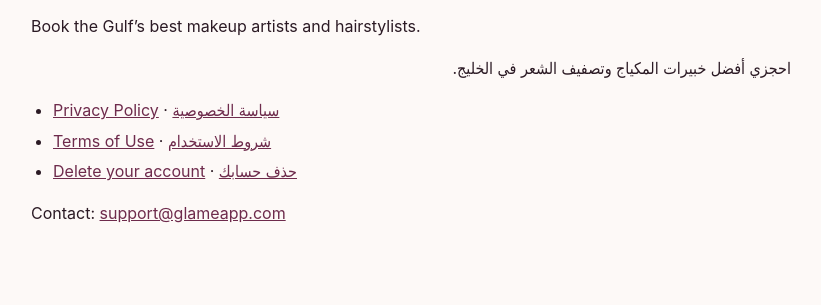
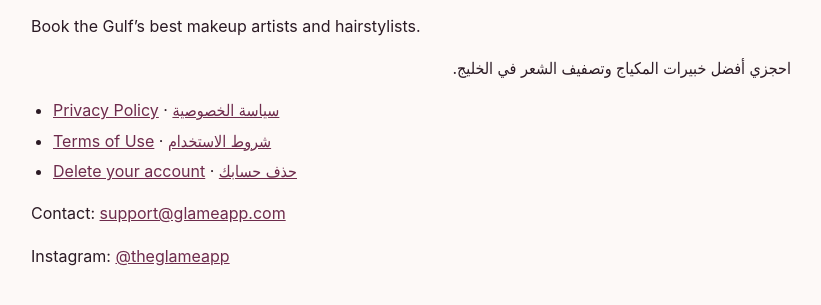
Before and after one commit to glameapp/glameapp.github.io, a plain HTML site: page index.html in a window 1280 px wide. Shown: the part 109-414 px from the top of the page, without its empty margins (229-1050 px from the left). Drawn offline with Linux system fonts and the light colour scheme.

Commit message:
Add Instagram @theglameapp: settings link, email footer, website
Co-Authored-By: Claude Opus 5.5 <noreply@anthropic.com>
Claude-Session: https://claude.ai/code/session_01KUosV4V7kL5h2pRvjonaES

```diff
--- a/index.html
+++ b/index.html
@@ -7,5 +7,5 @@ h1{color:#6E2B4C;font-size:30px;margin-bottom:4px}h2{color:#6E2B4C;font-size:19p
 ul{padding-inline-start:22px}li{margin:4px 0}
 </style></head><body>
 <nav></nav>
-<h1>Glame</h1><p>Book the Gulf’s best makeup artists and hairstylists.</p><p dir="rtl">احجزي أفضل خبيرات المكياج وتصفيف الشعر في الخليج.</p><ul><li><a href="privacy.html">Privacy Policy</a> · <a href="ar/privacy.html">سياسة الخصوصية</a></li><li><a href="terms.html">Terms of Use</a> · <a href="ar/terms.html">شروط الاستخدام</a></li><li><a href="delete-account.html">Delete your account</a> · <a href="ar/delete-account.html">حذف حسابك</a></li></ul><p>Contact: <a href="mailto:support@glameapp.com">support@glameapp.com</a></p>
+<h1>Glame</h1><p>Book the Gulf’s best makeup artists and hairstylists.</p><p dir="rtl">احجزي أفضل خبيرات المكياج وتصفيف الشعر في الخليج.</p><ul><li><a href="privacy.html">Privacy Policy</a> · <a href="ar/privacy.html">سياسة الخصوصية</a></li><li><a href="terms.html">Terms of Use</a> · <a href="ar/terms.html">شروط الاستخدام</a></li><li><a href="delete-account.html">Delete your account</a> · <a href="ar/delete-account.html">حذف حسابك</a></li></ul><p>Contact: <a href="mailto:support@glameapp.com">support@glameapp.com</a></p><p>Instagram: <a href="https://instagram.com/theglameapp">@theglameapp</a></p>
 </body></html>
```
